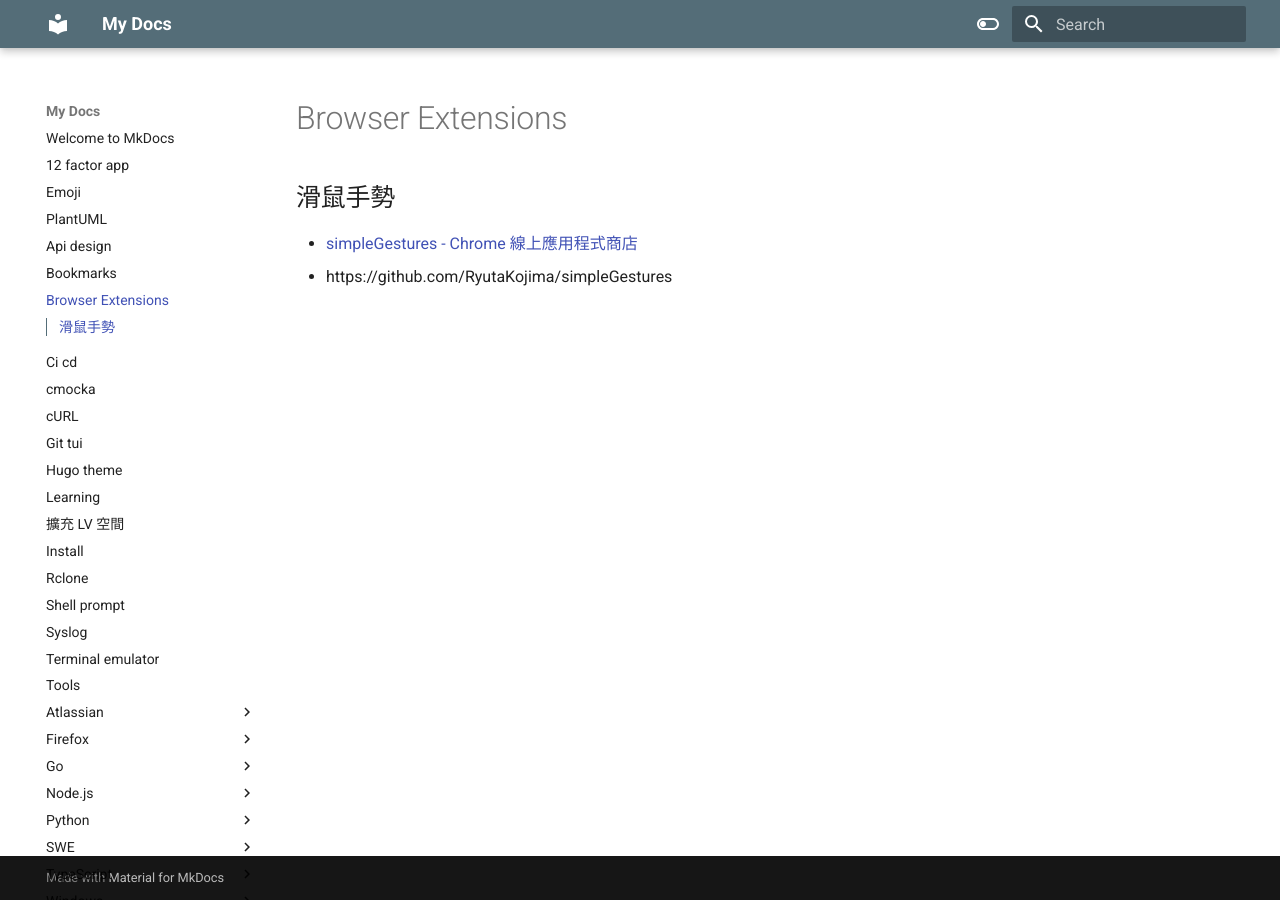
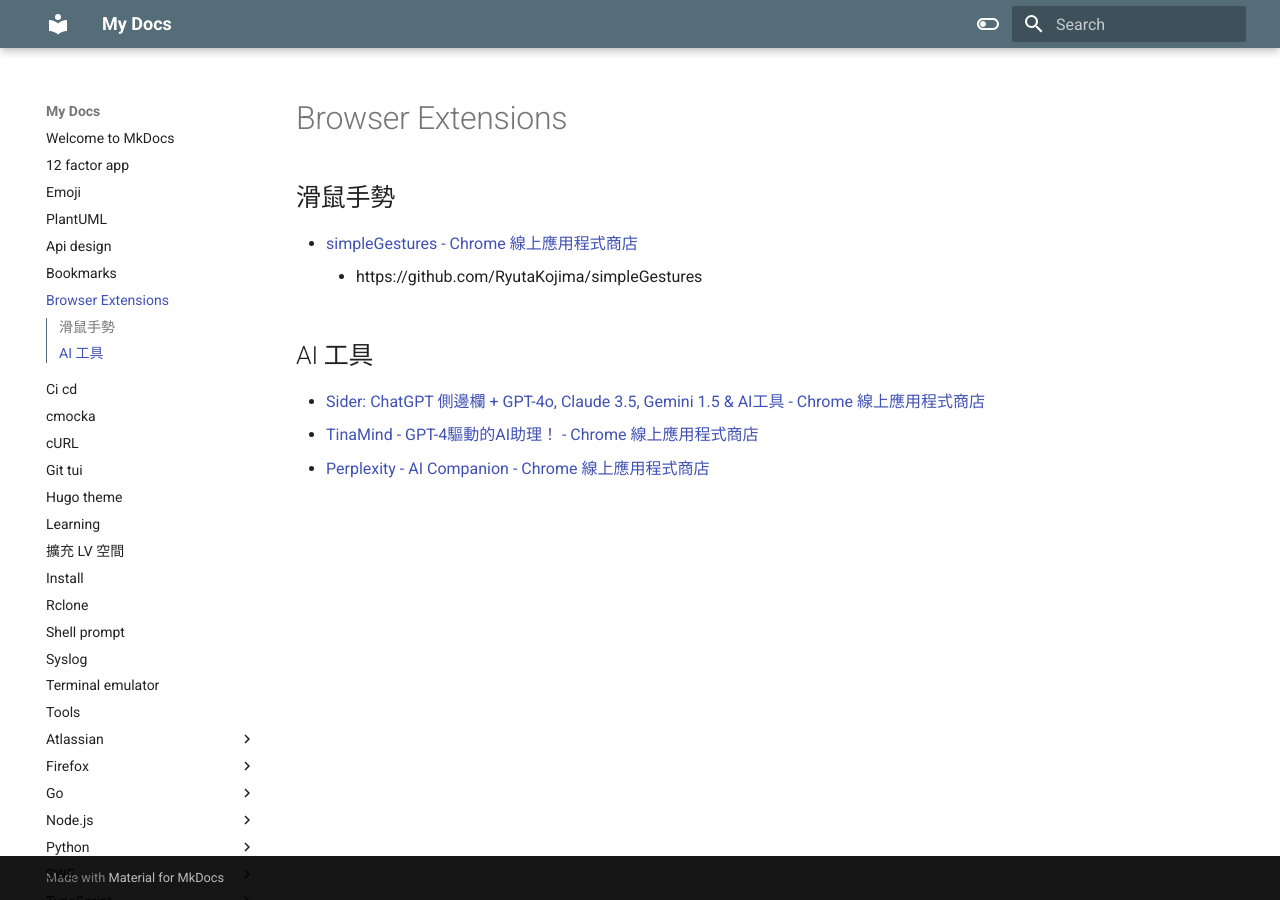
Before and after one commit to roycyt/docs, an MkDocs documentation site: the page built from docs/browser-extensions.md, in a window 1280 px wide. Built offline with MkDocs 1.6.1 and Material for MkDocs 9.7.7, drawn with Linux system fonts in a browser that asks for light colours.

Commit message:
Update browser-extensions.md

```diff
--- a/docs/browser-extensions.md
+++ b/docs/browser-extensions.md
@@ -3,4 +3,10 @@
 ## 滑鼠手勢
 
 * [simpleGestures - Chrome 線上應用程式商店](https://chromewebstore.google.com/detail/simplegestures/flfminafiamnggnldfpilnfnmbgmiegn)
-  * https://github.com/RyutaKojima/simpleGestures
+    * https://github.com/RyutaKojima/simpleGestures
+
+## AI 工具
+
+* [Sider: ChatGPT 側邊欄 + GPT-4o, Claude 3.5, Gemini 1.5 & AI工具 - Chrome 線上應用程式商店](https://chromewebstore.google.com/detail/sider-chatgpt-%E5%81%B4%E9%82%8A%E6%AC%84-+-gpt-4/difoiogjjojoaoomphldepapgpbgkhkb)
+* [TinaMind - GPT-4驅動的AI助理！ - Chrome 線上應用程式商店](https://chromewebstore.google.com/detail/tinamind-gpt-4%E9%A9%85%E5%8B%95%E7%9A%84ai%E5%8A%A9%E7%90%86%EF%BC%81/befflofjcniongenjmbkgkoljhgliihe)
+* [Perplexity - AI Companion - Chrome 線上應用程式商店](https://chromewebstore.google.com/detail/perplexity-ai-companion/hlgbcneanomplepojfcnclggenpcoldo)
```
